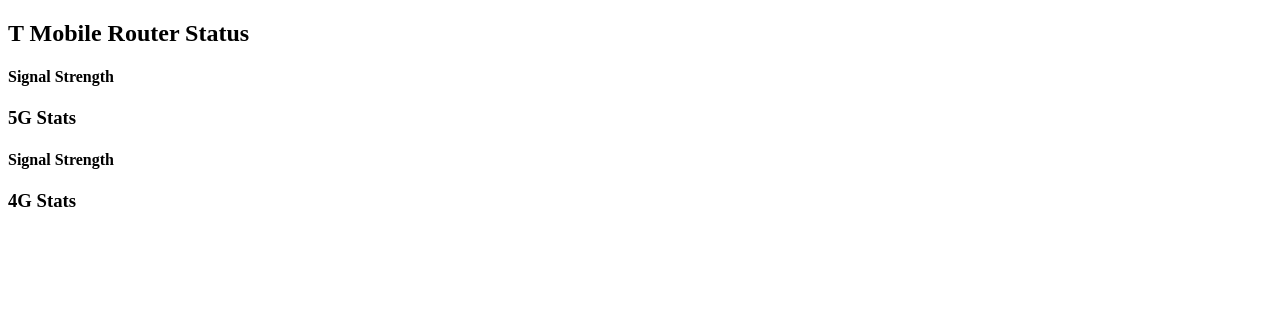
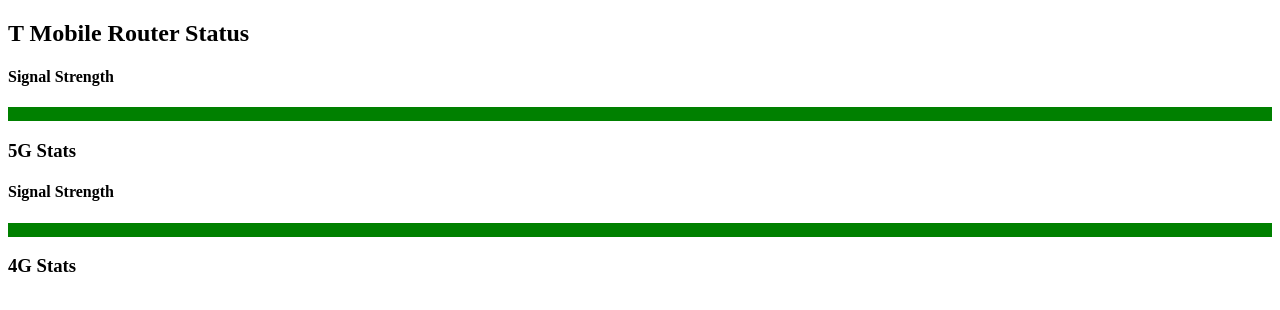
Before and after one commit to jeremiahlangner/tmr, a website with bundled scripts: page src/index.html in a window 1280 px wide. Built offline with nearby package versions, Linux system fonts and the light colour scheme; files whose address does not match are found by name.

Commit message:
adjust styles

```diff
--- a/src/style.scss
+++ b/src/style.scss
@@ -1,8 +1,10 @@
-.signal-strength {
+.signal-bar {
   width: 100%;
   height: 14px;
+  background-color: gray;
 
-  > first-child {
+  div {
     height: 14px;
+    background-color: green;
   }
 }
--- a/src/tmr.ts
+++ b/src/tmr.ts
@@ -6,27 +6,11 @@
   const strength_4g_el = document.getElementById('4g-strength');
   const strength_5g_el = document.getElementById('5g-strength');
 
-  // const stats = fetch('http://192.168.12.1/TMI/v1/gateway?get=all').then(res => res.json());
-  const statsEl = document.createElement("script");
-  statsEl.setAttribute("src", "http://192.168.12.1/TMI/v1/gateway?get=all");
-  //  statsEl.type = 'application/json';
-  statsEl.setAttribute('crossorigin', 'true');
-  document.body.appendChild(statsEl);
-  statsEl.addEventListener('load', e => console.log(e));
+  const stats = await fetch('http://localhost:3000/stats').then(res => res.json());
+  console.log(stats);
 
-  const stats = {
-    '4g': {
-      bars: 0
-    },
-    '5g': {
-      bars: 0
-    }
-  };
-  stats['5g'].bars = 4;
-  stats['4g'].bars = 3;
-
-  strength_4g_el.style.width = stats['4g'].bars / 5 * 100 + '%';
-  strength_5g_el.style.width = stats['5g'].bars / 5 * 100 + '%';
+  strength_4g_el!.style.width = stats.signal['4g'].bars / 5 * 100 + '%';
+  strength_5g_el!.style.width = stats.signal['5g'].bars / 5 * 100 + '%';
 
 }
 
```
Also changed, not shown: build/style.css, build/tmr.js.
